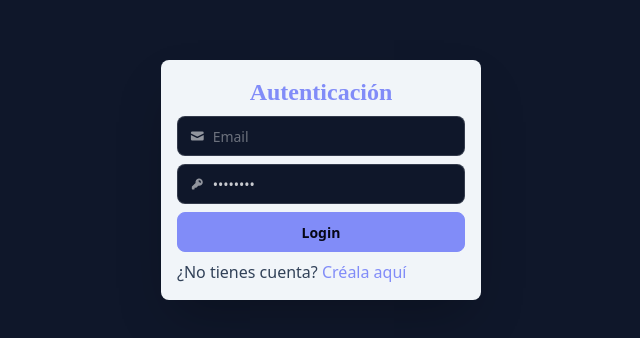
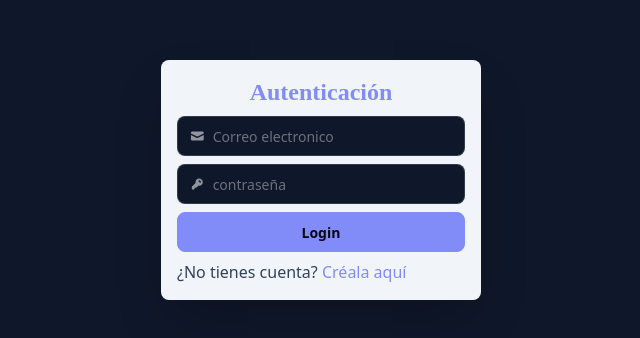
Before and after one commit to jalfonsosuarez/09-Teslo-Shop-Angular, an Angular app: page /auth/login in a window 1280 px wide. Shown: the part 220-558 px from the top of the page, without its empty margins (319-959 px from the left). Built offline with nearby package versions, Linux system fonts and the light colour scheme; a web font is replaced by a local one.

Commit message:
Formulario reactivo de autenticación.

```diff
--- a/src/app/auth/pages/login-page/login-page.component.html
+++ b/src/app/auth/pages/login-page/login-page.component.html
@@ -1,4 +1,8 @@
-<form class="flex flex-col gap-2">
+<form
+  class="flex flex-col gap-2"
+  [formGroup]="loginForm"
+  (ngSubmit)="onSubmit()"
+>
   <label class="input input-bordered flex items-center gap-2">
     <svg
       xmlns="http://www.w3.org/2000/svg"
@@ -13,7 +17,12 @@
         d="M15 6.954 8.978 9.86a2.25 2.25 0 0 1-1.956 0L1 6.954V11.5A1.5 1.5 0 0 0 2.5 13h11a1.5 1.5 0 0 0 1.5-1.5V6.954Z"
       />
     </svg>
-    <input type="text" class="grow" placeholder="Email" />
+    <input
+      type="text"
+      class="grow"
+      placeholder="Correo electronico"
+      formControlName="email"
+    />
   </label>
   <label class="input input-bordered flex items-center gap-2">
     <svg
@@ -28,7 +37,12 @@
         clip-rule="evenodd"
       />
     </svg>
-    <input type="password" class="grow" value="password" />
+    <input
+      type="password"
+      class="grow"
+      placeholder="contraseña"
+      formControlName="password"
+    />
   </label>
 
   <button type="submit" class="btn btn-secondary">Login</button>
@@ -38,3 +52,26 @@
     <a routerLink="/auth/register" class="text-secondary">Créala aquí</a>
   </p>
 </form>
+
+<!-- Mensaje de error -->
+@if (hasError()) {
+<div
+  role="alert"
+  class="alert alert-error animate-fadeIn fixed top-5 right-5 w-90"
+>
+  <svg
+    xmlns="http://www.w3.org/2000/svg"
+    class="h-6 w-6 shrink-0 stroke-current"
+    fill="none"
+    viewBox="0 0 24 24"
+  >
+    <path
+      stroke-linecap="round"
+      stroke-linejoin="round"
+      stroke-width="2"
+      d="M10 14l2-2m0 0l2-2m-2 2l-2-2m2 2l2 2m7-2a9 9 0 11-18 0 9 9 0 0118 0z"
+    />
+  </svg>
+  <span>Por favor, verifique sus datos de acceso.</span>
+</div>
+}
--- a/src/app/auth/pages/login-page/login-page.component.ts
+++ b/src/app/auth/pages/login-page/login-page.component.ts
@@ -1,9 +1,33 @@
-import { Component } from '@angular/core';
+import { Component, inject, signal } from '@angular/core';
+import { FormBuilder, ReactiveFormsModule, Validators } from '@angular/forms';
 import { RouterLink } from '@angular/router';
 
 @Component({
   selector: 'app-login-page',
-  imports: [RouterLink],
+  imports: [RouterLink, ReactiveFormsModule],
   templateUrl: './login-page.component.html',
 })
-export class LoginPageComponent {}
+export class LoginPageComponent {
+  fb = inject(FormBuilder);
+  hasError = signal(false);
+  isPosting = signal(false);
+
+  loginForm = this.fb.group({
+    email: ['', [Validators.required, Validators.email]],
+    password: ['', [Validators.required, Validators.minLength(6)]],
+  });
+
+  onSubmit() {
+    if (this.loginForm.invalid) {
+      this.hasError.set(true);
+      setTimeout(() => {
+        this.hasError.set(false);
+      }, 2000);
+      return;
+    }
+
+    const { email = '', password = '' } = this.loginForm.value;
+
+    console.log({ email, password });
+  }
+}
```
